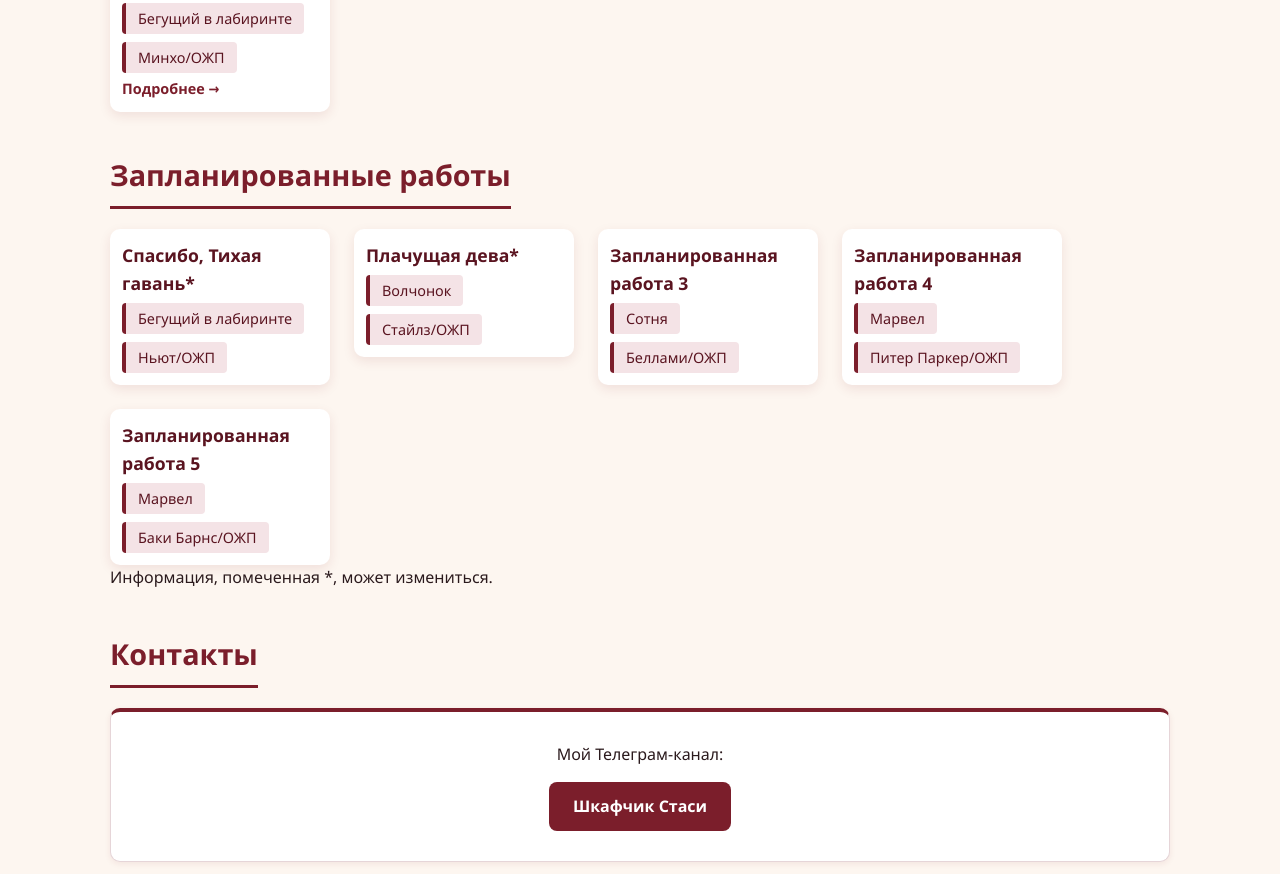
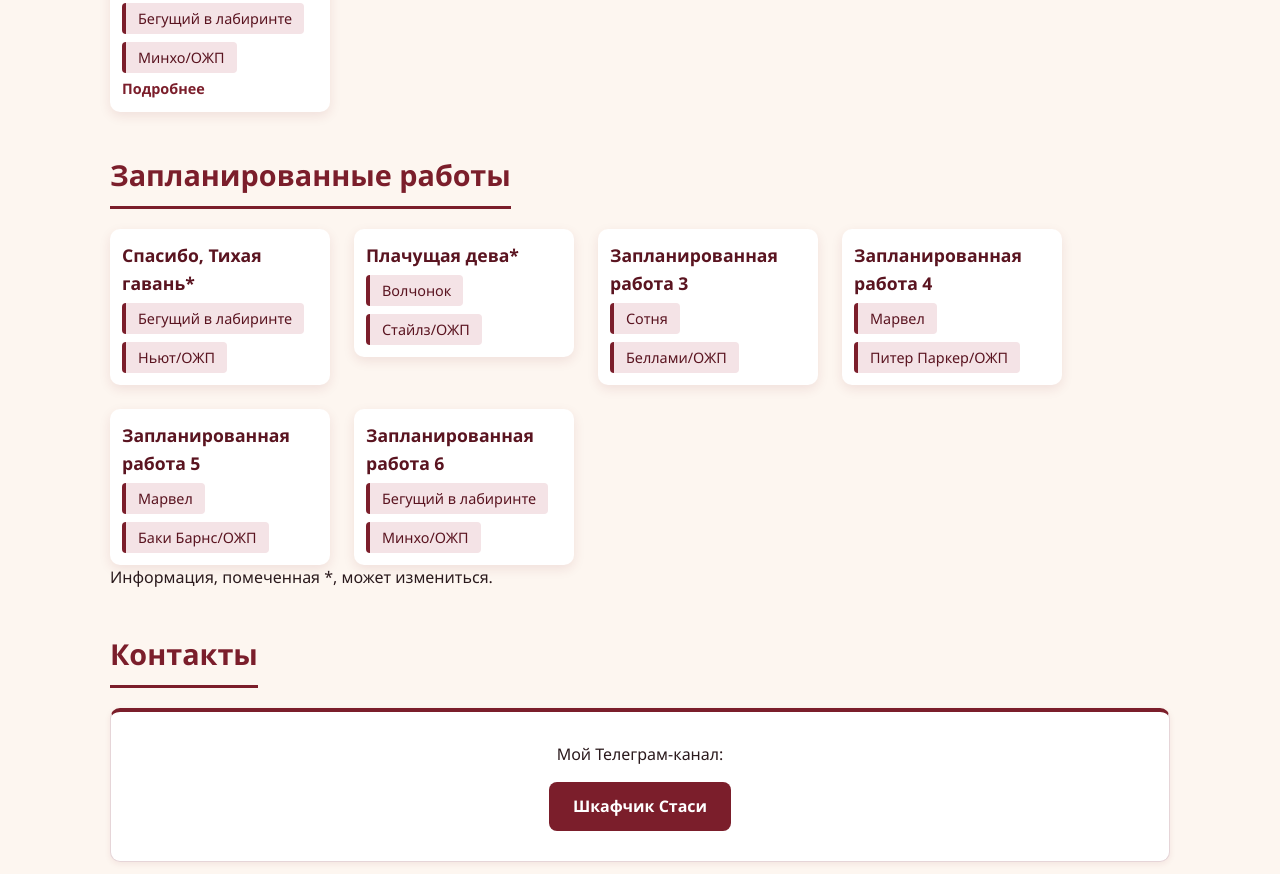
Before and after one commit to anastasiavasilieva19-max/-, a plain HTML site: page index.html in a window 1280 px wide. Shown: the part 1100-1974 px from the top of the page. Drawn offline with Linux system fonts and the light colour scheme.

Commit message:
Update index.html

```diff
--- a/index.html
+++ b/index.html
@@ -1,9 +1,10 @@
 <!DOCTYPE html>
 <html lang="ru">
 <head>
+    <link rel="icon" href="Значок.jpg">
     <meta charset="UTF-8">
     <meta name="viewport" content="width=device-width, initial-scale=1.0">
-    <title>Stasya Fikfman</title>
+    <title>Stasya Fikhman</title>
     <link rel="stylesheet" href="css/style.css">
 </head>
 <body>
@@ -54,7 +55,7 @@
                         <li>Минхо/ОЖП</li>
                     </ul>
 
-                    <a href="works/Точка_невозврата.html" class="card-link">Подробнее →</a>
+                    <a href="works/Точка_невозврата.html" class="card-link">Подробнее</a>
 
                 </article>
             </div>
@@ -103,6 +104,14 @@
                         <li>Баки Барнс/ОЖП</li>
                     </ul>
                 </article>
+
+                <article class="card planned-card">
+                    <h3 class="card-title">Запланированная работа 6</h3>
+                    <ul class="fandoms">
+                        <li>Бегущий в лабиринте</li>
+                        <li>Минхо/ОЖП</li>
+                    </ul>
+                </article>
             </div>
 
             <p>Информация, помеченная *, может измениться.</p>
```
